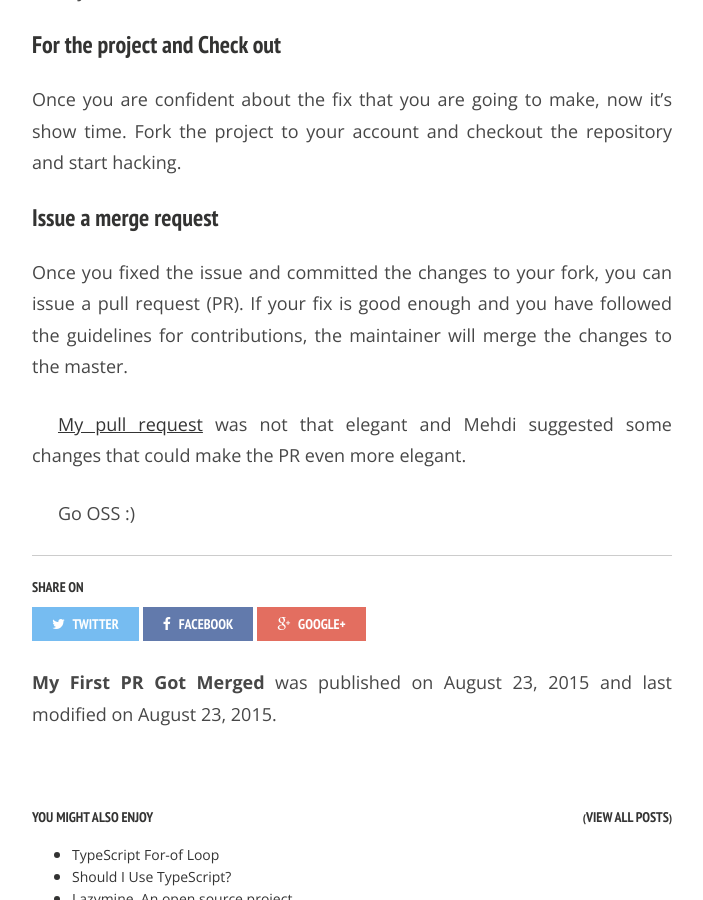
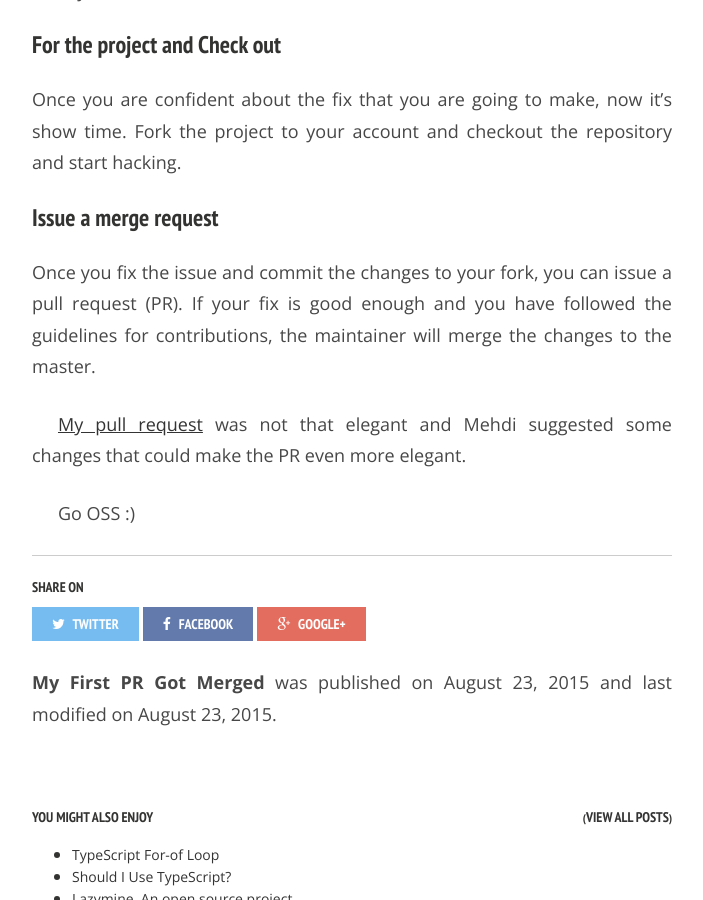
Before and after one commit to Raathigesh/Raathigesh.github.io, a Jekyll site: the page built from _posts/2015-08-23-My-First-PR-Got-Merged.md, in a window 1280 px wide and 900 px high, scrolled down 816 px. Shown: the whole window, without its empty margins (288-991 px from the left). Built offline with Jekyll 4.4.1, drawn with Linux system fonts in a browser that asks for light colours; nearby versions of some CDN libraries; comment, search, counter and statistics services are not loaded.

Commit message:
Update 2015-08-23-My-First-PR-Got-Merged.md

```diff
--- a/_posts/2015-08-23-My-First-PR-Got-Merged.md
+++ b/_posts/2015-08-23-My-First-PR-Got-Merged.md
@@ -21,7 +21,7 @@ I picked [a small defect related to .ToString()](https://github.com/MehdiK/Human
 Once you are confident about the fix that you are going to make, now it's show time. Fork the project to your account and checkout the repository and start hacking.
 
 ### Issue a merge request
-Once you fixed the issue and committed the changes to your fork, you can issue a pull request (PR). If your fix is good enough and you have followed the guidelines for contributions, the maintainer will merge the changes to the master.
+Once you fix the issue and commit the changes to your fork, you can issue a pull request (PR). If your fix is good enough and you have followed the guidelines for contributions, the maintainer will merge the changes to the master.
 
 [My pull request](https://github.com/MehdiK/Humanizer/pull/453) was not that elegant and Mehdi suggested some changes that could make the PR even more elegant.
 
```
